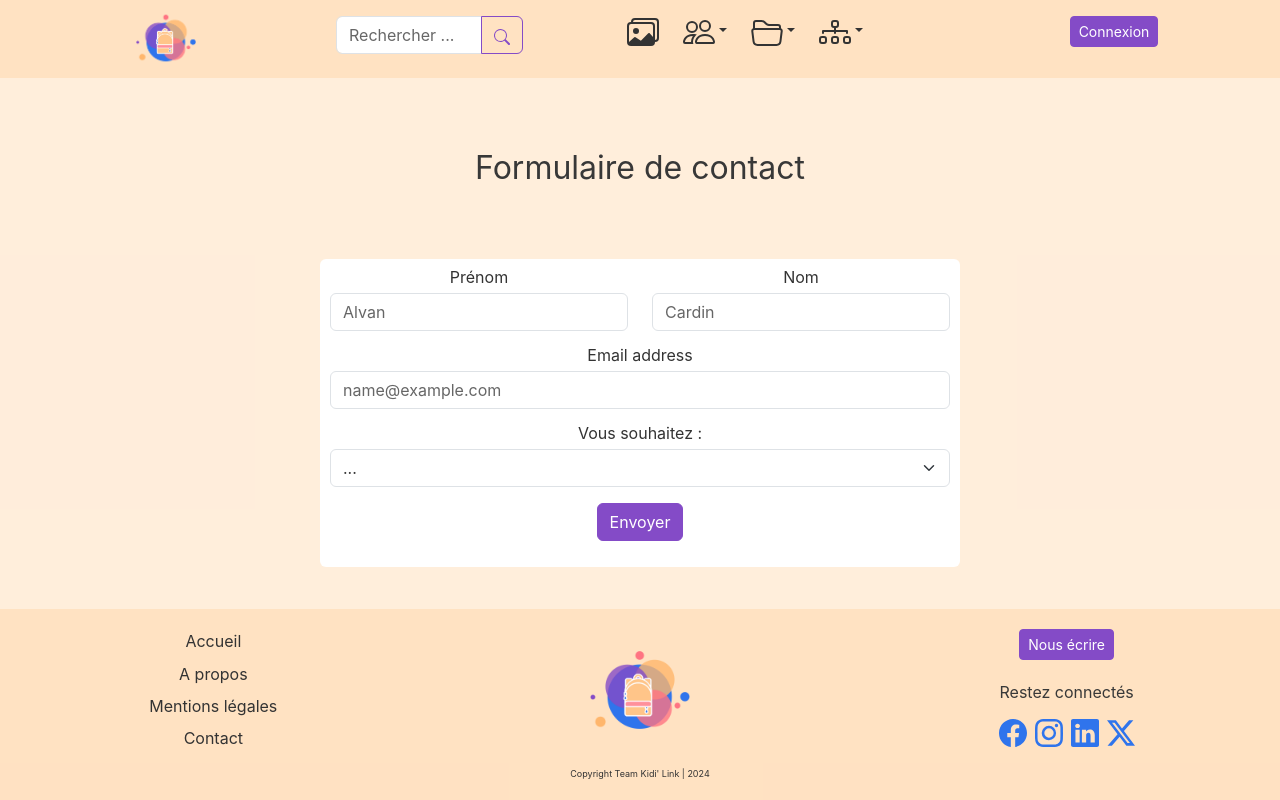
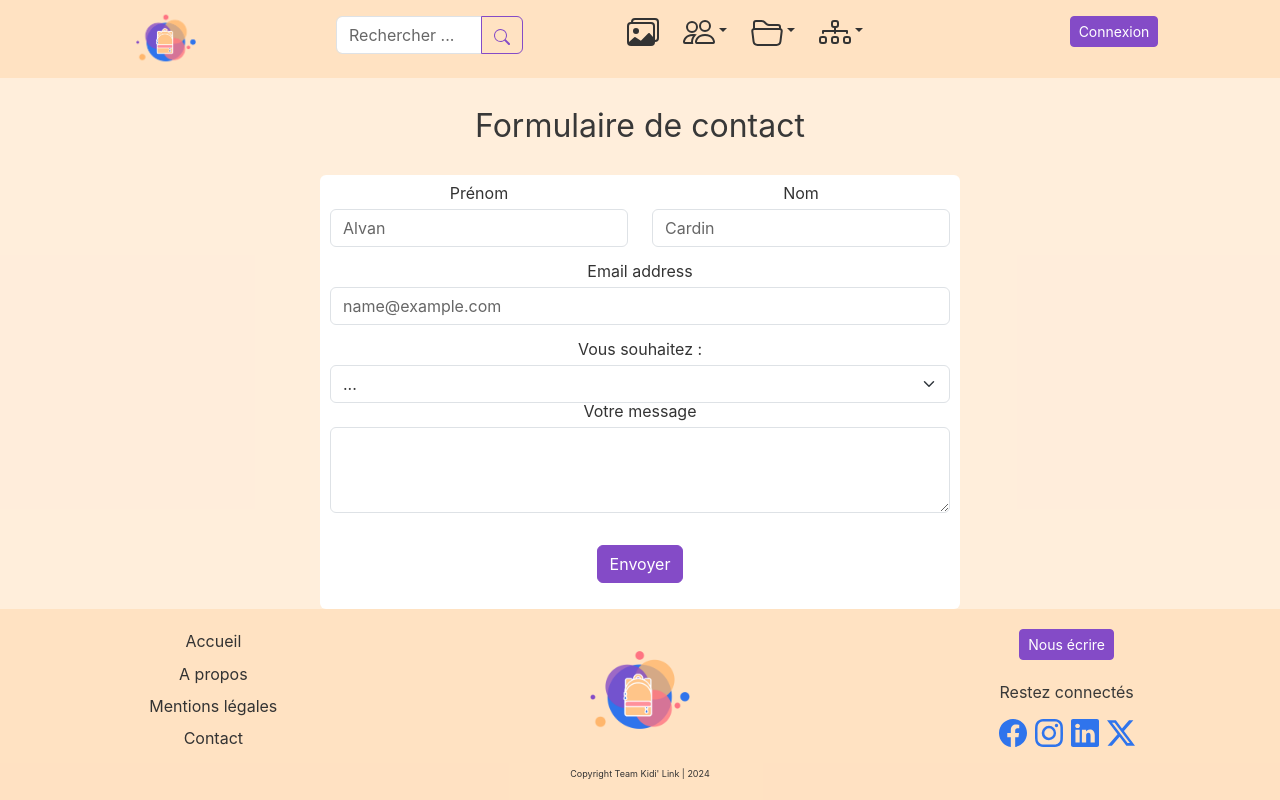
Before and after one commit to REVERTEElodie/KidilinkFront, a React (Vite) app: page /contact in a window 1280 px wide. Built offline with nearby package versions, Linux system fonts and the light colour scheme.

Commit message:
refacto: text area in contact form

```diff
--- a/src/components/AppHeader/NavBar/NavBar.jsx
+++ b/src/components/AppHeader/NavBar/NavBar.jsx
@@ -7,7 +7,6 @@ import NavLogged from '../NavLogged/NavLogged';
 
 const NavBar = () => {
   const logged = useSelector((state) => state.user.logged);
-  console.log(logged);
 
   return (
     <div>
--- a/src/components/AppHeader/NavLogged/NavLogged.jsx
+++ b/src/components/AppHeader/NavLogged/NavLogged.jsx
@@ -30,15 +30,15 @@ const NavLogged = () => {
             </Dropdown.Toggle>
             <Dropdown.Menu>
               <Dropdown.Item>
-                <Plus /> Ajouter un album
+                <Plus /> Ajouter un encadrant
               </Dropdown.Item>
               <Dropdown.Divider />
               <Dropdown.Item>
-                <Pencil /> Modifier un album
+                <Pencil /> Modifier un encadrant
               </Dropdown.Item>
               <Dropdown.Divider />
               <Dropdown.Item>
-                <FolderMinus /> Supprimer un album
+                <FolderMinus /> Supprimer un encadrant
               </Dropdown.Item>
             </Dropdown.Menu>
           </Dropdown>
@@ -76,15 +76,15 @@ const NavLogged = () => {
             </Dropdown.Toggle>
             <Dropdown.Menu>
               <Dropdown.Item>
-                <Plus /> Ajouter un album
+                <Plus /> Ajouter une classe
               </Dropdown.Item>
               <Dropdown.Divider />
               <Dropdown.Item>
-                <Pencil /> Modifier un album
+                <Pencil /> Modifier un classe
               </Dropdown.Item>
               <Dropdown.Divider />
               <Dropdown.Item>
-                <FolderMinus /> Supprimer un album
+                <FolderMinus /> Supprimer un classe
               </Dropdown.Item>
             </Dropdown.Menu>
           </Dropdown>
--- a/src/pages/ContactForm/ContactForm.jsx
+++ b/src/pages/ContactForm/ContactForm.jsx
@@ -43,6 +43,14 @@ const FormContact = () => {
               </Form.Select>
             </Col>
           </Row>
+          <Row>
+            <Col>
+              <Form.Group className="mb-3" controlId="contactForm.message">
+                <Form.Label>Votre message</Form.Label>
+                <Form.Control as="textarea" rows={3} />
+              </Form.Group>
+            </Col>
+          </Row>
           <Form.Group className="mb-3 mt-3" controlId="contactForm.submit">
             <Button type="submit" variant="secondary">
               Envoyer
```
